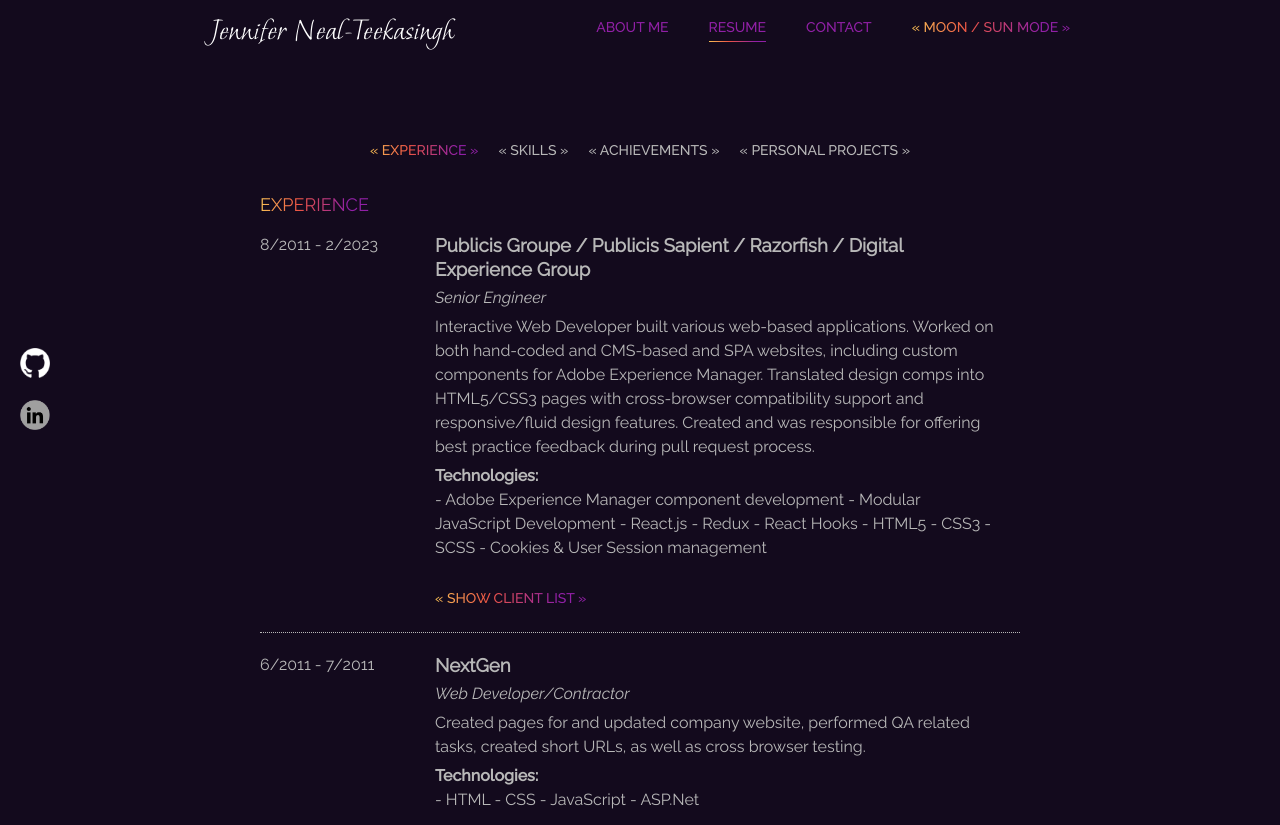
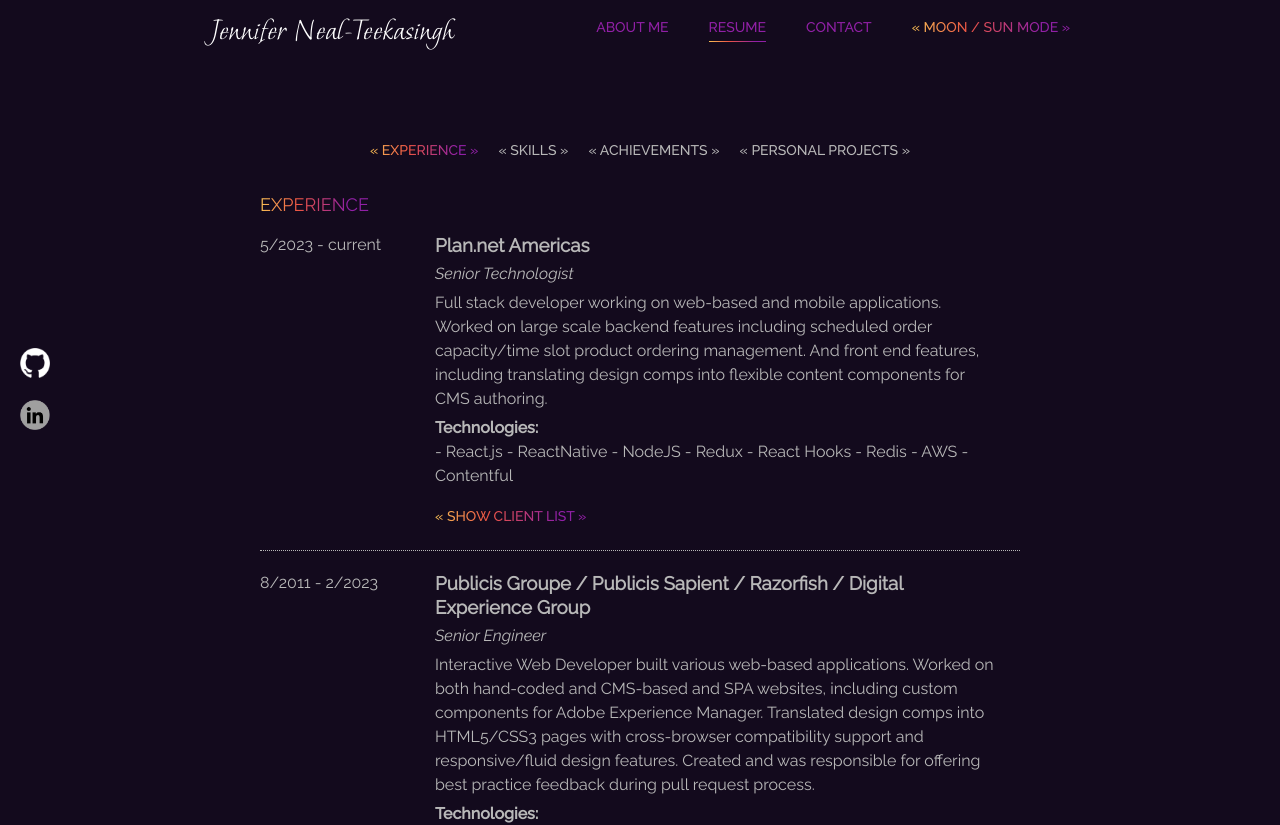
Before and after one commit to JennyMadeOfStars/jennynealteekasinghportfolio, a React (Create React App) app: page /resume in a window 1280 px wide. Shown: the top 825 px of the page. Built offline with nearby package versions, Linux system fonts and the light colour scheme; a web font is replaced by a local one.

Commit message:
update experience details for plan.net current posisiton

```diff
--- a/src/components/resume/Experience.js
+++ b/src/components/resume/Experience.js
@@ -1,5 +1,8 @@
 // libraries
 import { useState } from 'react';
+
+// components
+import HideShowList from './HideShowList';
 
 // elements
 import H2 from '../../elements/H2';
@@ -14,11 +17,7 @@
  * @returns {JSX} Markup for the experience component
  */
 const Experience = () => {
-    const [clientListActive, setClientListActive] = useState(false);
-    const toggleClientListHandler = () => {
-        setClientListActive(!clientListActive);
-    };
-
+    console.log('hello');
     return (
         <div className='experience-section content-section'>
             <H2 title="Experience" />
@@ -40,19 +39,11 @@
                                                 <span key={index}>- {tech} </span>
                                         )}
                                     </p>
-                                    { role.contributingClientList &&
-                                        <>
-                                            <ul className={clientListActive ? 'active' : ''}>
-                                                { role.contributingClientList &&
-                                                    role.contributingClientList.map((list, index) =>
-                                                        <li key={index}>{list}</li>
-                                                )}
-                                            </ul>
-                                            <Button
-                                                onClick={toggleClientListHandler}
-                                                classes="rainbow"
-                                                title={`${clientListActive ? 'Hide' : 'Show'} Client List`} />
-                                        </>
+                                    { role?.contributingClientList &&
+                                        <HideShowList
+                                            list={role.contributingClientList}
+                                            listType={'Client'}
+                                        />
                                     }
                                 </dd>
                             </dl>
--- /dev/null
+++ b/src/components/resume/HideShowList.js
@@ -0,0 +1,27 @@
+import React, { useState } from 'react';
+import Button from '../../elements/Button';
+
+const HideShowList = ({list, listType}) => {
+    const [isListActive, setIsListActive] = useState(false);
+    const toggleListHandler = () => {
+        setIsListActive(!isListActive);
+    };
+
+    return (
+        <>
+            <Button
+                onClick={toggleListHandler}
+                classes="rainbow"
+                title={`${isListActive ? 'Hide' : 'Show'} ${listType} List`} />
+            <ul className={`hide-show-list ${isListActive ? 'active' : ''}`}>
+                { list &&
+                    list.map((list, index) =>
+                        <li key={index}><span>-</span> <span>{list}</span></li>
+                )}
+            </ul>
+
+        </>
+    );
+};
+
+export default HideShowList;
--- a/src/data/experience.js
+++ b/src/data/experience.js
@@ -1,4 +1,26 @@
 const experience = [
+    {
+        startingDate: '5/2023',
+        endingDate: 'current',
+        companyName: 'Plan.net Americas',
+        jobTitle: 'Senior Technologist',
+        companyUrl: 'https://www.plan-net.com/',
+        description: 'Full stack developer working on web-based and mobile applications. Worked on large scale backend features including scheduled order capacity/time slot product ordering management. And front end features, including translating design comps into flexible content components for CMS authoring.',
+        contributingClientList: [
+            'KFC SOPAC',
+            'KFC Japan',
+        ],
+        techs: [
+            'React.js',
+            'ReactNative',
+            'NodeJS',
+            'Redux',
+            'React Hooks',
+            'Redis',
+            'AWS',
+            'Contentful',
+        ],
+    },
     {
         startingDate: '8/2011',
         endingDate: '2/2023',
@@ -18,7 +40,7 @@
             'Wyndham Hotel & Resorts',
             'Knights Inn',
             'Juvederm UK',
-            'iPad sales app presentations for: Juvederm, Vistabel, Natrelle, Optive/Optive Fusion, Abilify, Gilenya, Extavia, BD'
+            'iPad sales app presentations for: Juvederm, Vistabel, Natrelle, Optive/Optive Fusion, Abilify, Gilenya, Extavia, BD',
         ],
         techs: [
             'Adobe Experience Manager component development',
@@ -43,7 +65,7 @@
             'HTML',
             'CSS',
             'JavaScript',
-            'ASP.Net'
+            'ASP.Net',
         ]
     },
     {
@@ -57,7 +79,7 @@
             'HTML5',
             'CSS',
             'JavaScript',
-            'WebSphere Commerce'
+            'WebSphere Commerce',
         ]
     },
     {
@@ -73,7 +95,7 @@
             'JavaScript',
             'PHP',
             'Joomla',
-            'Drupal'
+            'Drupal',
         ]
     }
 ];
--- a/src/data/inProgressSkills.js
+++ b/src/data/inProgressSkills.js
@@ -14,6 +14,11 @@
         logo: 'assets/logos/technologies/webpack.png',
         companyURL: 'https://webpack.js.org/'
     },
+    {
+        name: 'ReactNative',
+        logo: 'assets/logos/technologies/react.png',
+        companyURL: 'https://reactnative.dev/'
+    },
 ];
 
 export default inProgressSkills;
--- a/src/styles/_experience.scss
+++ b/src/styles/_experience.scss
@@ -12,9 +12,8 @@
         }
 
         ul {
-            margin-top: 15px;
             max-height: 0;
-            max-width: 50%;
+            max-width: 75%;
             overflow-y: hidden;
             transition: all 0.5s cubic-bezier(0, 1, 0.5, 1);
 
--- /dev/null
+++ b/src/styles/_hide-show-list.scss
@@ -0,0 +1,6 @@
+ul.hide-show-list {
+    li {
+        display: flex;
+        gap: 5px;
+    }
+}
--- a/src/styles/index.scss
+++ b/src/styles/index.scss
@@ -16,3 +16,4 @@
 @import './_spinner';
 @import './_carousel';
 @import './_projects';
+@import './_hide-show-list';
```
